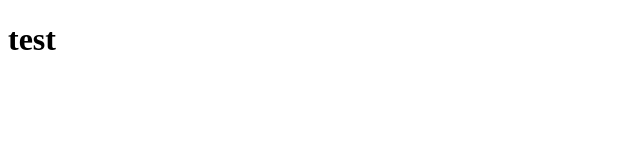
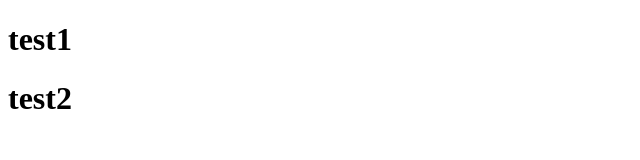
Before and after one commit to golden-chen/LIFF_WEB, a plain HTML site: page index.html in a window 1280 px wide. Shown: the whole page, without its empty margins (0-640 px from the left). Drawn offline with Linux system fonts and the light colour scheme.

Commit message:
Update index.html

```diff
--- a/index.html
+++ b/index.html
@@ -16,12 +16,13 @@
 	</style>
 </head>
 <body>
-	<h1>test</h1>
+	<h1>test1</h1>
 	<button id="btnShare" onclick="sendShare_Gift()" style="display: none;margin: 20px auto;padding: 20px;">Gift</button>
 	<button id="btnShare2" onclick="sendShare_Ladder()" style="display: none;margin: 20px auto;padding: 20px;">Ladder</button>
 	<button id="btnShare3" onclick="sendShare_Pay()" style="display: none;margin: 20px auto;padding: 20px;">Pay</button>
 	<button id="btnLogin" onclick="liff.login()" style="display: none;margin: 20px auto;padding: 20px;">Log In</button>
 	<button id="btnLogOut" onclick="logOut()" style="display: none;margin: 20px auto;padding: 20px;">Log Out</button>
 	<script src="https://static.line-scdn.net/liff/edge/versions/2.1.13/sdk.js"></script>
+	<h1>test2</h1>
 </body>
 </html>
```
